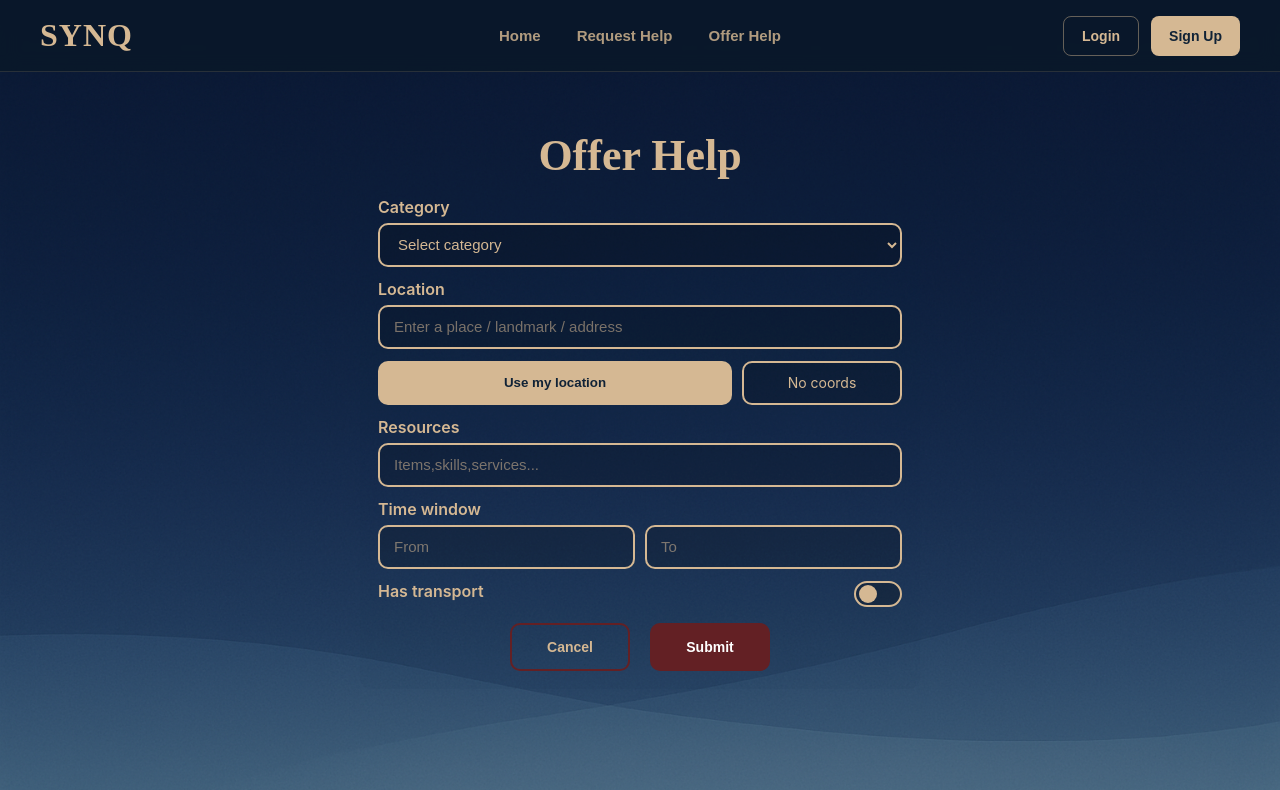
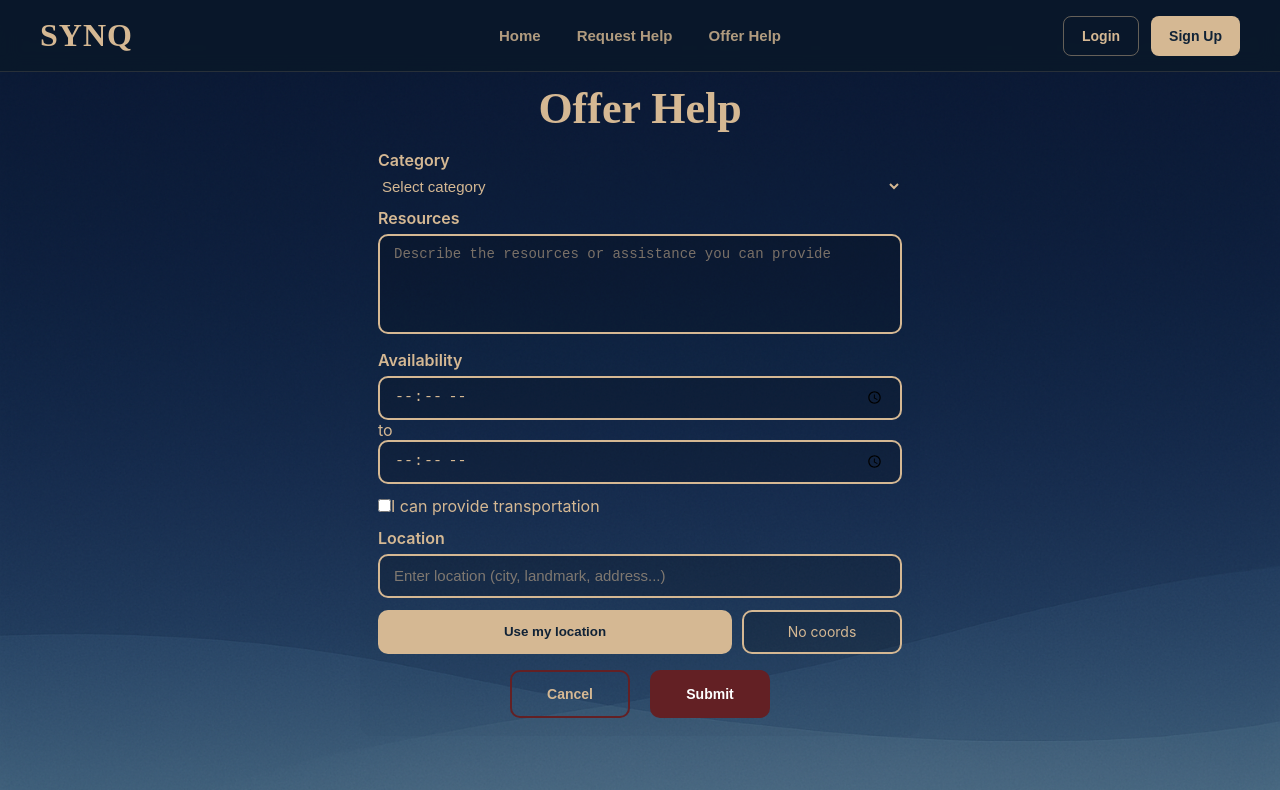
Before and after one commit to Vrinda0211/SYNQ, a React (Vite) app in the folder client/: page /offer in a window 1280 px wide. Shown: the top 790 px of the page. Built offline with nearby package versions, Linux system fonts and the light colour scheme.

Commit message:
Connect offer form to backend

```diff
--- a/client/src/pages/OfferHelp.jsx
+++ b/client/src/pages/OfferHelp.jsx
@@ -5,13 +5,15 @@ import "../styles/OfferHelp.css";
 export default function OfferHelp()
 {
     const [category,setCategory]=useState("");
-    const [location,setLocation]=useState("");
-    const [coords,setCoords]=useState(null);
     const [resources,setResources]=useState("");
     const [timeFrom,setTimeFrom]=useState("");
     const [timeTo,setTimeTo]=useState("");
     const [hasTransport,setHasTransport]=useState(false);
+    const [location,setLocation]=useState("");
+    const [coords,setCoords]=useState(null);
     const [msg,setMsg]=useState("");
+    const [submitting,setSubmitting]=useState(false);
+
     const navigate=useNavigate();
 
     function useMyLocation()
@@ -35,6 +37,7 @@ export default function OfferHelp()
                         lng:position.coords.longitude
                     }
                 );
+
                 setMsg("Location captured.");
             },
             ()=>
@@ -48,115 +51,245 @@ export default function OfferHelp()
         );
     }
 
-    function handleSubmit(e)
+    async function handleSubmit(e)
     {
         e.preventDefault();
         setMsg("");
 
-        if(!category||!location||!resources)
+        if(!category||!resources||!location)
         {
-            setMsg("Please fill all required fields.");
+            setMsg(
+                "Please fill category, resources and location."
+            );
+
             return;
         }
 
-        setMsg("Offer details are valid.");
+        setSubmitting(true);
+
+        try
+        {
+            const response=await fetch(
+                "http://localhost:3001/api/offers",
+                {
+                    method:"POST",
+                    headers:
+                    {
+                        "Content-Type":"application/json"
+                    },
+                    body:JSON.stringify(
+                        {
+                            category,
+                            resources,
+                            timeFrom,
+                            timeTo,
+                            hasTransport,
+                            locationLabel:location,
+                            location:coords
+                        }
+                    )
+                }
+            );
+
+            const data=await response.json();
+
+            if(!response.ok)
+            {
+                throw new Error(
+                    data.error||"Failed to submit offer."
+                );
+            }
+
+            setMsg("Offer submitted successfully.");
+
+            setCategory("");
+            setResources("");
+            setTimeFrom("");
+            setTimeTo("");
+            setHasTransport(false);
+            setLocation("");
+            setCoords(null);
+
+            setTimeout(()=>
+            {
+                navigate("/map");
+            },1000);
+        }
+        catch(error)
+        {
+            setMsg(
+                error.message||"Could not submit offer."
+            );
+        }
+        finally
+        {
+            setSubmitting(false);
+        }
     }
 
     return(
         <div className="OfferHelp">
-            <form className="OfferForm" onSubmit={handleSubmit}>
-                <h1 className="OfferTitle">Offer Help</h1>
 
-                <div className="OfferGroup">
-                    <label className="OfferLabel">Category</label>
+            <form
+                className="OfferForm"
+                onSubmit={handleSubmit}
+            >
+
+                <h1 className="OfferTitle">
+                    Offer Help
+                </h1>
+
+                <div className="FormGroup">
+                    <label className="FormLabel">
+                        Category
+                    </label>
 
                     <select
-                        className="OfferInput"
+                        className="FormSelect"
                         value={category}
-                        onChange={(e)=>setCategory(e.target.value)}
+                        onChange={(e)=>
+                            setCategory(e.target.value)
+                        }
                     >
-                        <option value="">Select category</option>
-                        <option value="Medical Assistance">Medical Assistance</option>
-                        <option value="Food & Water">Food & Water</option>
-                        <option value="Shelter & Housing">Shelter & Housing</option>
-                        <option value="Search & Rescue">Search & Rescue</option>
-                        <option value="Supplies & Essentials">Supplies & Essentials</option>
-                        <option value="Sanitation & Hygiene">Sanitation & Hygiene</option>
+                        <option value="">
+                            Select category
+                        </option>
+
+                        <option value="Medical Assistance">
+                            Medical Assistance
+                        </option>
+
+                        <option value="Food & Water">
+                            Food & Water
+                        </option>
+
+                        <option value="Shelter & Housing">
+                            Shelter & Housing
+                        </option>
+
+                        <option value="Search & Rescue">
+                            Search & Rescue
+                        </option>
+
+                        <option value="Supplies & Essentials">
+                            Supplies & Essentials
+                        </option>
+
+                        <option value="Sanitation & Hygiene">
+                            Sanitation & Hygiene
+                        </option>
                     </select>
                 </div>
 
-                <div className="OfferGroup">
-                    <label className="OfferLabel">Location</label>
+                <div className="FormGroup">
+                    <label className="FormLabel">
+                        Resources
+                    </label>
 
-                    <input
-                        className="OfferInput"
-                        type="text"
-                        value={location}
-                        onChange={(e)=>setLocation(e.target.value)}
-                        placeholder="Enter a place / landmark / address"
+                    <textarea
+                        className="DetailsInput"
+                        value={resources}
+                        onChange={(e)=>
+                            setResources(e.target.value)
+                        }
+                        placeholder="Describe the resources or assistance you can provide"
                     />
                 </div>
 
-                <div className="OfferLocationActions">
+                <div className="FormGroup">
+
+                    <label className="FormLabel">
+                        Availability
+                    </label>
+
+                    <div className="TimeInputs">
+
+                        <input
+                            className="FormInput"
+                            type="time"
+                            value={timeFrom}
+                            onChange={(e)=>
+                                setTimeFrom(e.target.value)
+                            }
+                        />
+
+                        <span className="TimeSeparator">
+                            to
+                        </span>
+
+                        <input
+                            className="FormInput"
+                            type="time"
+                            value={timeTo}
+                            onChange={(e)=>
+                                setTimeTo(e.target.value)
+                            }
+                        />
+
+                    </div>
+
+                </div>
+
+                <div className="FormGroup">
+
+                    <label className="CheckboxLabel">
+
+                        <input
+                            type="checkbox"
+                            checked={hasTransport}
+                            onChange={(e)=>
+                                setHasTransport(
+                                    e.target.checked
+                                )
+                            }
+                        />
+
+                        <span>
+                            I can provide transportation
+                        </span>
+
+                    </label>
+
+                </div>
+
+                <div className="FormGroup">
+
+                    <label className="FormLabel">
+                        Location
+                    </label>
+
+                    <input
+                        className="FormInput"
+                        type="text"
+                        value={location}
+                        onChange={(e)=>
+                            setLocation(e.target.value)
+                        }
+                        placeholder="Enter location (city, landmark, address...)"
+                    />
+
+                </div>
+
+                <div className="LocationActions">
+
                     <button
                         type="button"
-                        className="OfferLocationButton"
+                        className="LocationButton"
                         onClick={useMyLocation}
                     >
                         Use my location
                     </button>
 
-                    <div className="OfferCoordinates">
-                        {coords?`${coords.lat.toFixed(4)},${coords.lng.toFixed(4)}`:"No coords"}
+                    <div className="Coordinates">
+                        {
+                            coords
+                            ?
+                            `${coords.lat.toFixed(4)},${coords.lng.toFixed(4)}`
+                            :
+                            "No coords"
+                        }
                     </div>
-                </div>
 
-                <div className="OfferGroup">
-                    <label className="OfferLabel">Resources</label>
-
-                    <input
-                        className="OfferInput"
-                        type="text"
-                        value={resources}
-                        onChange={(e)=>setResources(e.target.value)}
-                        placeholder="Items,skills,services..."
-                    />
-                </div>
-
-                <div className="OfferGroup">
-                    <label className="OfferLabel">Time window</label>
-
-                    <div className="TimeWindow">
-                        <input
-                            className="OfferInput"
-                            type="text"
-                            value={timeFrom}
-                            onChange={(e)=>setTimeFrom(e.target.value)}
-                            placeholder="From"
-                        />
-
-                        <input
-                            className="OfferInput"
-                            type="text"
-                            value={timeTo}
-                            onChange={(e)=>setTimeTo(e.target.value)}
-                            placeholder="To"
-                        />
-                    </div>
-                </div>
-
-                <div className="TransportGroup">
-                    <span className="OfferLabel">Has transport</span>
-
-                    <label className="TransportSwitch">
-                        <input
-                            type="checkbox"
-                            checked={hasTransport}
-                            onChange={()=>setHasTransport((value)=>!value)}
-                        />
-                        <span className="SwitchTrack"></span>
-                        <span className="SwitchThumb"></span>
-                    </label>
                 </div>
 
                 {msg&&
@@ -166,22 +299,35 @@ export default function OfferHelp()
                 }
 
                 <div className="OfferActions">
+
                     <button
                         type="button"
-                        className="OfferCancelButton"
-                        onClick={()=>navigate("/")}
+                        className="CancelButton"
+                        onClick={()=>
+                            navigate("/")
+                        }
                     >
                         Cancel
                     </button>
 
                     <button
                         type="submit"
-                        className="OfferSubmitButton"
+                        className="SubmitButton"
+                        disabled={submitting}
                     >
-                        Submit
+                        {
+                            submitting
+                            ?
+                            "Submitting..."
+                            :
+                            "Submit"
+                        }
                     </button>
+
                 </div>
+
             </form>
+
         </div>
     );
 }
```
